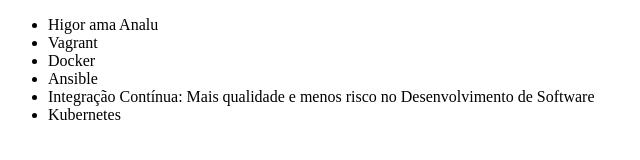
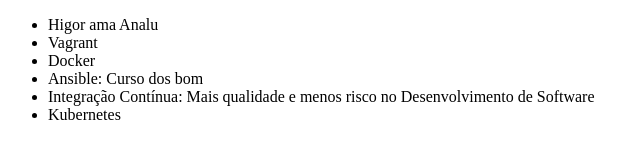
Before and after one commit to Senhorracional/aluracurso, a plain HTML site: page index.html in a window 1280 px wide. Shown: the full height of the page, 0-640 px from the left. Drawn offline with Linux system fonts and the light colour scheme.

Commit message:
Adicionando nome do curso de Ansible

```diff
--- a/index.html
+++ b/index.html
@@ -9,7 +9,7 @@
         <li>Higor ama Analu</li>
         <li>Vagrant</li>
         <li>Docker</li>
-        <li>Ansible</li>
+        <li>Ansible: Curso dos bom</li>
         <li>Integração Contínua: Mais qualidade e menos risco no Desenvolvimento de Software</li>
         <li>Kubernetes</li>
     </ul>
```
